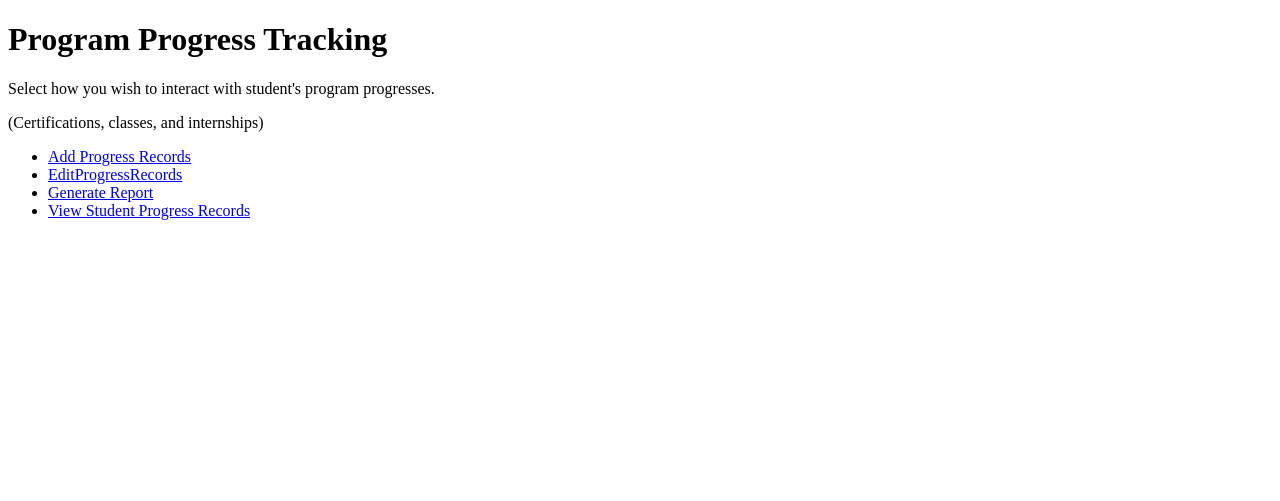
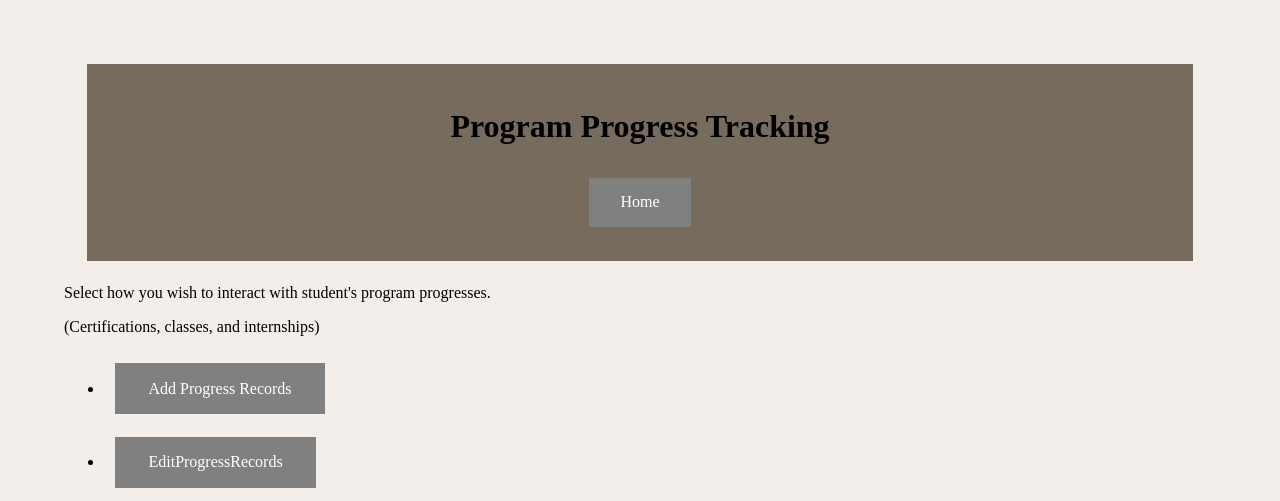
Before and after one commit to shweta-kumaran/TAMUCybersecurityDatabase, a PHP site: page /ProgramProgressTracking/Admin/AdminAccess.html in a window 1280 px wide. Shown: the top 501 px of the page. Run offline with PHP 8.4, Linux system fonts and the light colour scheme.

Commit message:
added stylesheets

```diff
--- a/tamucc/ProgramProgressTracking/Admin/AdminAccess.html
+++ b/tamucc/ProgramProgressTracking/Admin/AdminAccess.html
@@ -2,9 +2,14 @@
 <html>
 <head>
     <title>Program Progress Tracking</title>
+    <link rel="stylesheet" href="includes/styles.css">
 </head>
 <body>
-    <h1>Program Progress Tracking</h1>
+
+   <div class="header">
+       <h1>Program Progress Tracking</h1>
+      <a href="/TAMUCybersecurityDatabase/tamucc/index.php">Home</a>
+    </div>
     <p>Select how you wish to interact with student's program progresses.</p>
     <p>(Certifications, classes, and internships)</p>
 
--- a/tamucc/studentSignUp.php
+++ b/tamucc/studentSignUp.php
@@ -30,8 +30,8 @@
     <meta charset="UTF-8">
     <meta http-equiv="X-UA-Compatible" content="IE=edge">
     <meta name="viewport" content="width=device-width, initial-scale=1.0">
+    <title>Document Management</title>
     <link rel="stylesheet" href="includes/styles.css">
-    <title>Document Management</title>
 </head>
 <body>
 
```
Also changed, not shown: tamucc/ProgramProgressTracking/Admin/ViewProgressForStudent.php (+6 -1 lines).
